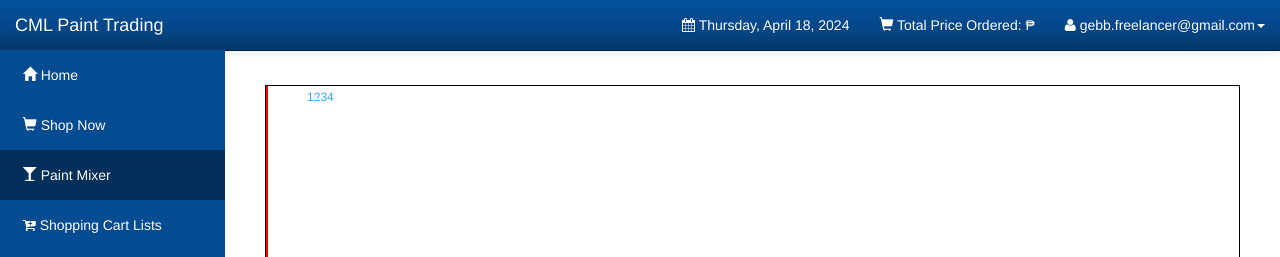
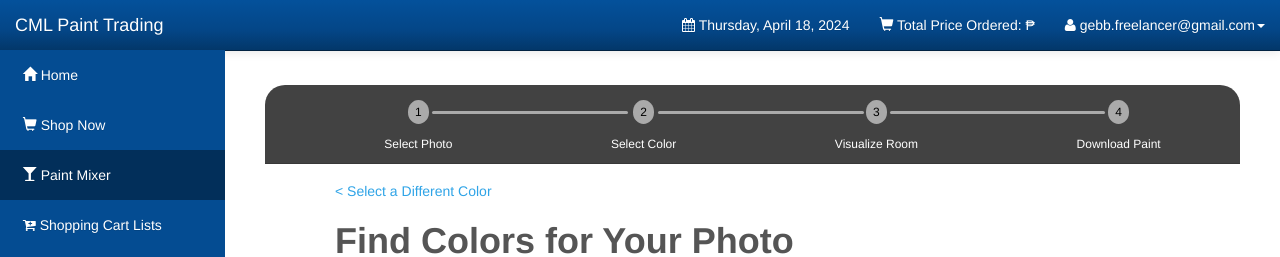
Before and after one commit to Lanxxxe/Paint-Shop-Project, a PHP site: page /Customers/paint-mixer.php in a window 1280 px wide. Shown: the top 257 px of the page. Run offline with PHP 8.4, Linux system fonts and the light colour scheme; a user stored in the database is signed in; data comes from the database, SQL or seed files in the repository.

Commit message:
Update Step1 and Step2 UI

```diff
--- a/Customers/paint-mixer-files/css-files/step1.css
+++ /dev/null
@@ -1,17 +0,0 @@
-.progress-container {
-    border: 1px solid black;
-    height: 100dvh;
-}
-.progress-bar {
-    background-color: #000;
-    border: 1px solid red;
-    display: block;
-}
-.progress-bar > ul {
-    display: flex;
-    align-items: center;
-    justify-content: space-evenly;
-}
-.progress-bar > ul > li {
-    text-decoration: none;
-}
--- /dev/null
+++ b/Customers/paint-mixer-files/css-files/steps-styles.css
@@ -0,0 +1,131 @@
+* {
+    font-family: "Helvetica Neue", Helvetica, Arial, sans-serif;
+}
+
+
+/* Styling for Step 1 UI */
+.progress-container {
+    display: flex;
+    flex-direction: column;
+}
+.progress-bar {
+    background-color: #424242;
+    width: 100%;
+    border-top-left-radius: 2rem;
+    border-top-right-radius: 2rem;
+}
+.progress-bar > ul {
+    display: flex;
+    align-items: center;
+    justify-content: space-around;
+    list-style: none;
+    margin-top: 1.5rem;
+    width: 100%;
+}
+.progress-bar > ul > li {
+    text-decoration: none;
+    position: relative;
+    display: flex;
+    flex-direction: column;
+    align-items: center;
+    justify-content: center;
+}
+.progress-bar > ul > li:nth-child(1)::after, .progress-bar > ul > li:nth-child(2)::after, .progress-bar > ul > li:nth-child(3)::after {
+    position: absolute;
+    content: "";
+    height: 0.28rem;
+    border-radius: 10px;
+    background-color: #aaaaaa;
+    top: 20%;
+    z-index: 10;
+}
+.progress-bar > ul > li:nth-child(1)::after{
+    width: 196px;
+    right: -176px;
+}
+.progress-bar > ul > li:nth-child(2)::after {
+    width: 206px;
+    right: -188px;
+}
+.progress-bar > ul > li:nth-child(3)::after {
+    width: 215px;
+    right: -187px;
+}
+.progress-bar > ul > li > a {
+    color: #000;
+    padding: 0.18rem 0.74rem;
+    border-radius: 100%;
+    background-color: #aaaaaa;
+}
+.progress-bar > ul > li > span {
+    margin-top: 1rem;
+}
+.choose-rooms-container {
+    padding: 1.7rem 7rem;
+}
+.choose-rooms-container > h1, .choose-rooms-container > h4 {
+    font-weight: bolder;
+}
+.choose-rooms-container > h4 {
+    margin-top: 2rem;
+}
+.photos-container {
+    margin-top: 2rem;
+    display: flex;
+    align-items: center;
+    justify-content: start;
+    flex-wrap: wrap;
+    gap: 2rem;
+}
+.images {
+    border: 1px solid rgb(180, 180, 180);
+    display: flex;
+    flex-direction: column;
+    justify-content: start;
+    border-radius: 0.78rem;
+}
+.images > img {
+    width: 30rem;
+    height: auto;
+    border-top-left-radius: 0.78rem;
+    border-top-right-radius: 0.78rem;
+}
+.images > span {
+    padding: 1.7rem;
+    font-weight: bold;
+    font-size: 1.8rem;
+}
+
+/* Styling for Step 2 UI */
+.select-color-container {
+    padding: 1.7rem 7rem;
+}
+.select-color-container >h1 {
+    font-weight: bolder;
+}
+.pick-color {
+    margin-top: 2rem;
+    display: flex;
+    align-items: center;
+    justify-content: start;
+    flex-wrap: wrap;
+    gap: 2rem;
+}
+.pick-color > div {
+    border: 1px solid rgb(180, 180, 180);
+    display: flex;
+    flex-direction: column;
+    justify-content: start;
+    border-radius: 0.78rem;
+}
+.pick-color > div > img{
+    width: 30rem;
+    height: auto;
+    border-top-left-radius: 0.78rem;
+    border-top-right-radius: 0.78rem;
+}
+.pick-color > div > span {
+    padding: 1.7rem;
+    font-weight: bold;
+    font-size: 1.8rem;
+}
--- a/Customers/paint-mixer-files/step1.php
+++ b/Customers/paint-mixer-files/step1.php
@@ -2,18 +2,43 @@
     <nav class="progress-bar">
         <ul class="">
             <li>
-                <a class="fs-1" href="">1</a>
+                <a class="" href="">1</a>
+                <span>Select Photo</span>
             </li>
             <li>
                 <a href="">2</a>
+                <span>Select Color</span>
             </li>
             <li>
-                <a href="">3</a>
+                <a href="" >3</a>
+                <span>Visualize Room</span>
             </li>
             <li>
-                <a href="">4</a>
+                <a href="" >4</a>
+                <span>Download Paint</span>
             </li>
         </ul>
     </nav>
 
+    <div class="choose-rooms-container">
+        <h1>
+            Select a Photo to Virtually Paint
+        </h1>
+
+        <h4>
+            Explore Our Paintable Photos
+        </h4>
+
+        <div class="photos-container">
+            <div class="images">
+                <img src="https://visualizecolor.blob.core.windows.net/dcpstockimages/PPG5982V/PPG5982V_Thumb.jpg" alt="">
+                <span>Bed Room</span>
+            </div>
+            <div class="images">
+                <img src="https://visualizecolor.blob.core.windows.net/dcpstockimages/PPG14493B/PPG14493B_Thumb.jpg" alt="">
+                <span>Living Room</span>
+            </div>
+        </div>
+    </div>
+
 </div>
--- /dev/null
+++ b/Customers/paint-mixer-files/step2.php
@@ -0,0 +1,40 @@
+<div class="progress-container">
+    <nav class="progress-bar">
+        <ul class="">
+            <li>
+                <a class="" href="">1</a>
+                <span>Select Photo</span>
+            </li>
+            <li>
+                <a href="">2</a>
+                <span>Select Color</span>
+            </li>
+            <li>
+                <a href="" >3</a>
+                <span>Visualize Room</span>
+            </li>
+            <li>
+                <a href="" >4</a>
+                <span>Download Paint</span>
+            </li>
+        </ul>
+    </nav>
+
+    <div class="select-color-container">
+        <a href="#">< Select a Different Color</a>
+        <h1>Find Colors for Your Photo</h1>
+
+        <div class="pick-color">
+            <div>
+                <img src="https://visualizecolor.blob.core.windows.net/ppgpaints/colorspage/browseall.jpg" alt="">
+                <span>Browse All Colors</span>
+            </div>
+            <div>
+                <img src="https://visualizecolor.blob.core.windows.net/ppgpaints/colorspage/collections.jpg" alt="">
+                <span>View Curated Palettes</span>
+            </div>
+        </div>
+    </div>
+
+
+</div>
--- a/Customers/paint-mixer.php
+++ b/Customers/paint-mixer.php
@@ -73,7 +73,7 @@ if (isset($_GET['update_id'])) {
     <!-- <link href="https://cdn.jsdelivr.net/npm/bootstrap@5.3.3/dist/css/bootstrap.min.css" rel="stylesheet" integrity="sha384-QWTKZyjpPEjISv5WaRU9OFeRpok6YctnYmDr5pNlyT2bRjXh0JMhjY6hW+ALEwIH" crossorigin="anonymous"> -->
     <link rel="stylesheet" type="text/css" href="./font-awesome/css/font-awesome.min.css" />
     <link rel="stylesheet" type="text/css" href="./css/local.css" />
-    <link rel="stylesheet" type="text/css" href="./paint-mixer-files/css-files/step1.css">
+    <link rel="stylesheet" type="text/css" href="./paint-mixer-files/css-files/steps-styles.css">
 
     <script type="text/javascript" src="./js/jquery-1.10.2.min.js"></script>
     <!-- <script src="https://cdn.jsdelivr.net/npm/bootstrap@5.3.3/dist/js/bootstrap.bundle.min.js" integrity="sha384-YvpcrYf0tY3lHB60NNkmXc5s9fDVZLESaAA55NDzOxhy9GkcIdslK1eN7N6jIeHz" crossorigin="anonymous"></script> -->
@@ -194,7 +194,7 @@ if (isset($_GET['update_id'])) {
         <div id="page-wrapper">
 
             <div class="container-fluid">
-                <?php include './paint-mixer-files/step1.php' ?>
+                <?php include './paint-mixer-files/step2.php' ?>
             </div>
         </div>
     </div>
```
